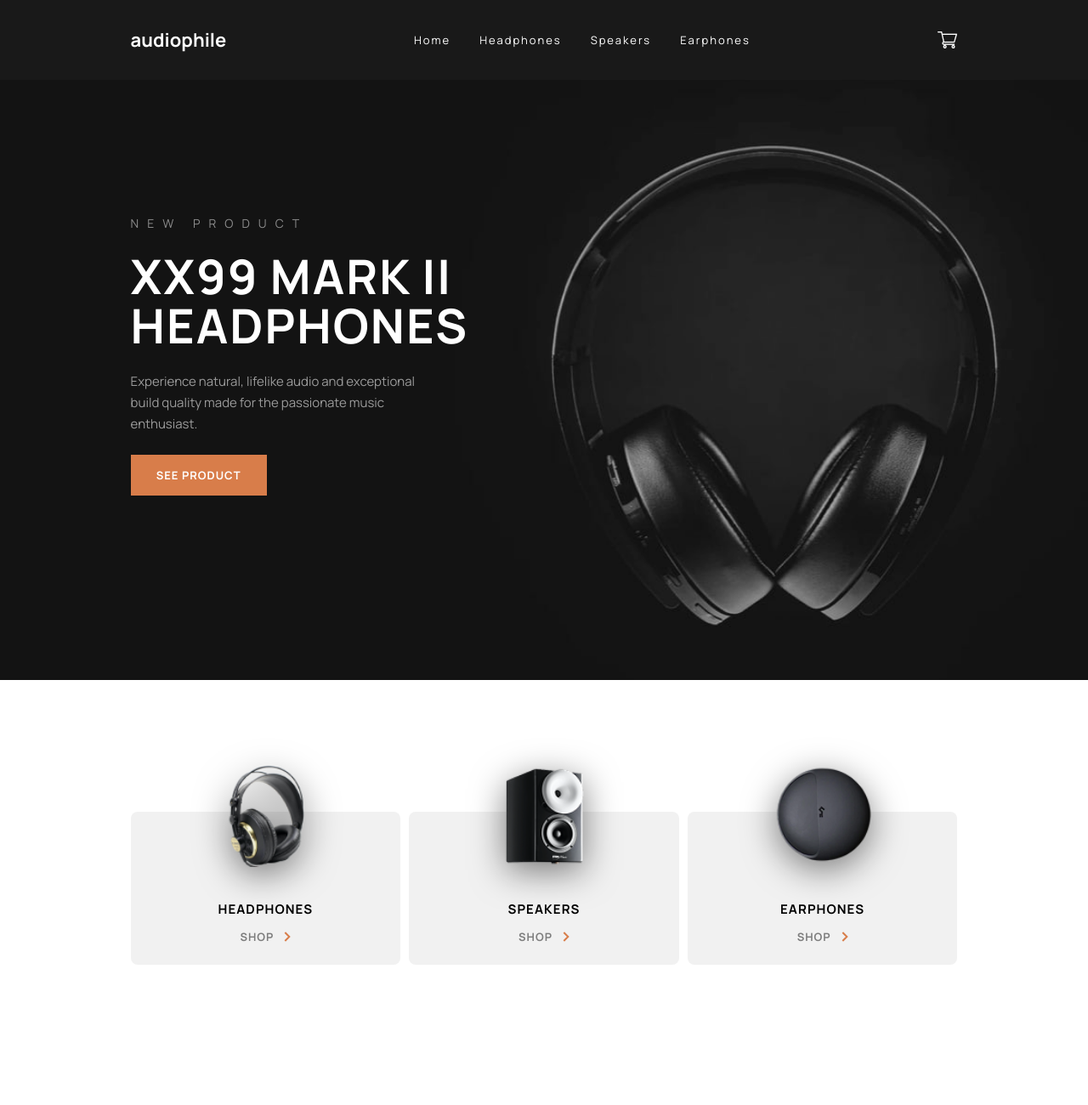
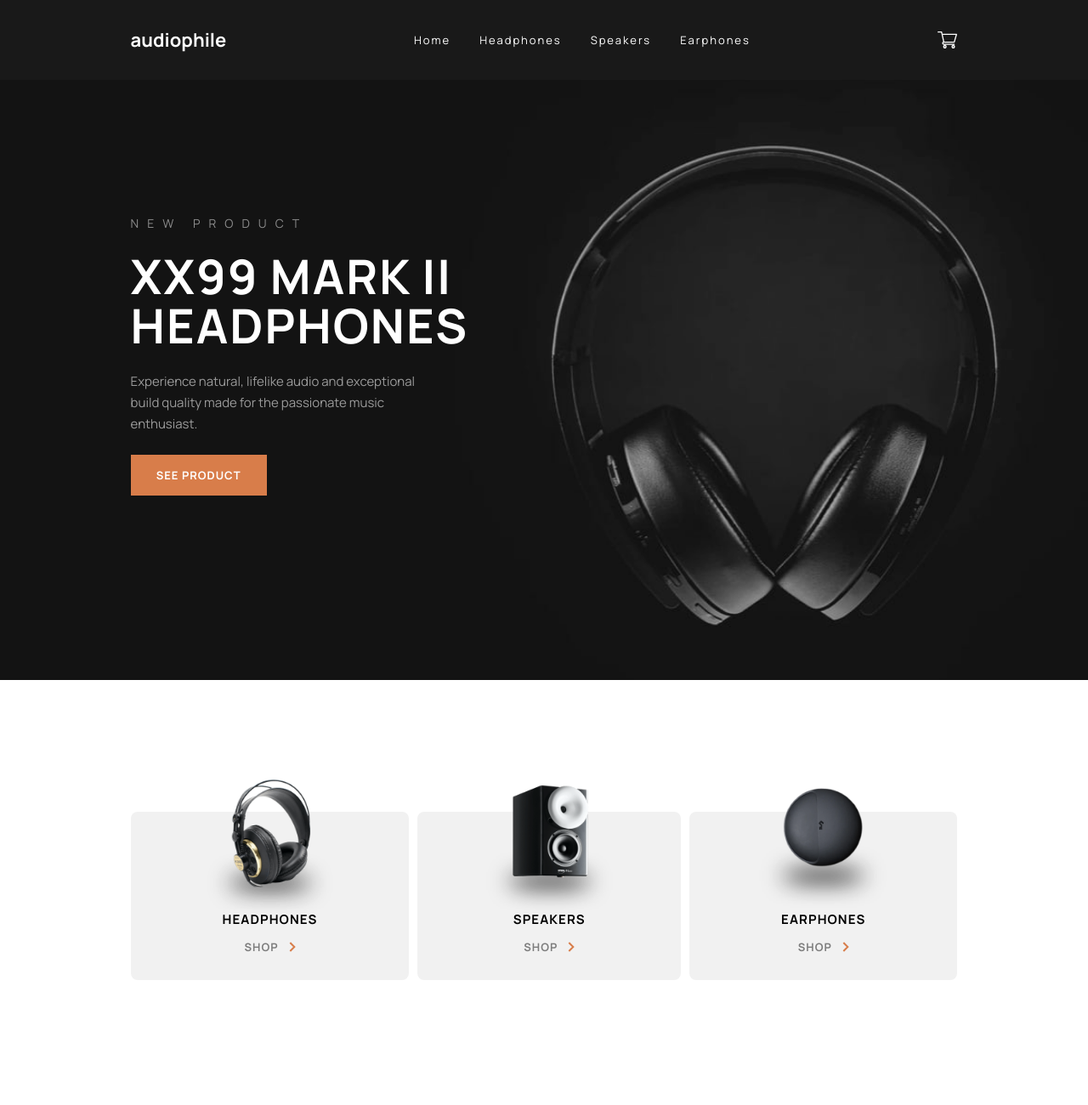
Before and after one commit to JoelPonce2006/ecommerce-practice, a plain HTML site: page index.html in a window 1280 px wide. Shown: the top 1300 px of the page at 85% size. Drawn offline with Linux system fonts and the light colour scheme.

Commit message:
Eliminar imagenes no utilizadas

```diff
--- a/index.html
+++ b/index.html
@@ -2,13 +2,10 @@
 <html lang="en">
   <head>
     <meta charset="UTF-8" />
-
     <meta name="viewport" content="width=device-width, initial-scale=1.0" />
-
     <title>AudioPhile Ecommerce</title>
 
     <link rel="icon" href="./assets/favicon-32x32.png" />
-
     <link rel="stylesheet" href="style.css" />
     <link rel="stylesheet" href="responsive.css" />
     <link rel="preconnect" href="https://fonts.googleapis.com" />
@@ -33,7 +30,11 @@
         </nav>
 
         <button class="cart-icon">
-          <img class="car-icon-img" src="car-icon.png" alt="" />
+          <img
+            class="car-icon-img"
+            src="./assets/shared/desktop/icon-cart.svg"
+            alt=""
+          />
         </button>
       </div>
     </header>
@@ -77,7 +78,11 @@
       <section class="categories-section-container">
         <div class="categories-section">
           <div class="category">
-            <img class="product-image" src="/images/headphones.png" alt="" />
+            <img
+              class="product-image"
+              src="./assets/shared/desktop/image-category-thumbnail-headphones.png"
+              alt=""
+            />
             <div class="redirection">
               <h3>HEADPHONES</h3>
               <div class="arrow">
@@ -86,14 +91,18 @@
                 ></a>
                 <img
                   class="arrow-icon"
-                  src="images/icon-arrow-right.svg"
+                  src="./assets/shared/desktop/icon-arrow-right.svg"
                   alt=""
                 />
               </div>
             </div>
           </div>
           <div class="category">
-            <img class="product-image" src="images/speakers.png" alt="" />
+            <img
+              class="product-image"
+              src="./assets/shared/desktop/image-category-thumbnail-speakers.png"
+              alt=""
+            />
             <div class="redirection">
               <h3>SPEAKERS</h3>
               <div class="arrow">
@@ -102,14 +111,18 @@
                 ></a>
                 <img
                   class="arrow-icon"
-                  src="images/icon-arrow-right.svg"
+                  src="./assets/shared/desktop/icon-arrow-right.svg"
                   alt=""
                 />
               </div>
             </div>
           </div>
           <div class="category">
-            <img class="product-image" src="images/earphones.png" alt="" />
+            <img
+              class="product-image"
+              src="./assets/shared/desktop/image-category-thumbnail-earphones.png"
+              alt=""
+            />
             <div class="redirection">
               <h3>EARPHONES</h3>
               <div class="arrow">
@@ -118,7 +131,7 @@
                 ></a>
                 <img
                   class="arrow-icon"
-                  src="images/icon-arrow-right.svg"
+                  src="./assets/shared/desktop/icon-arrow-right.svg"
                   alt=""
                 />
               </div>
@@ -249,6 +262,7 @@
         </div>
       </section>
     </main>
+
     <footer class="footer-container">
       <div class="footer-line"></div>
       <div class="logo-nav">
--- a/responsive.css
+++ b/responsive.css
@@ -379,6 +379,15 @@
     gap: 10px;
   }
 
+  .category {
+    padding: 116px 108px 30px 108px;
+  }
+
+  .product-image {
+    width: 175px;
+    height: 200px;
+  }
+
   .footer-container {
     padding: 100px 12%;
     margin: 0 auto;
--- a/style.css
+++ b/style.css
@@ -365,9 +365,8 @@
   position: absolute;
   top: -55px;
   width: 120px;
-  height: 120px;
+  height: 140px;
   object-fit: contain;
-  filter: drop-shadow(0px 10px 20px rgba(0, 0, 0, 0.5));
 }
 
 .redirection {
@@ -426,7 +425,6 @@
 
 .category h3 {
   letter-spacing: 1.07px;
-  margin-top: 16px;
   font-size: 15px;
   font-weight: 700;
 }
```
Also changed, not shown: car-icon.png (deleted), images/earphones.png (deleted), images/headphones.png (deleted), images/icon-arrow-right.svg (deleted), images/speakers.png (deleted).
